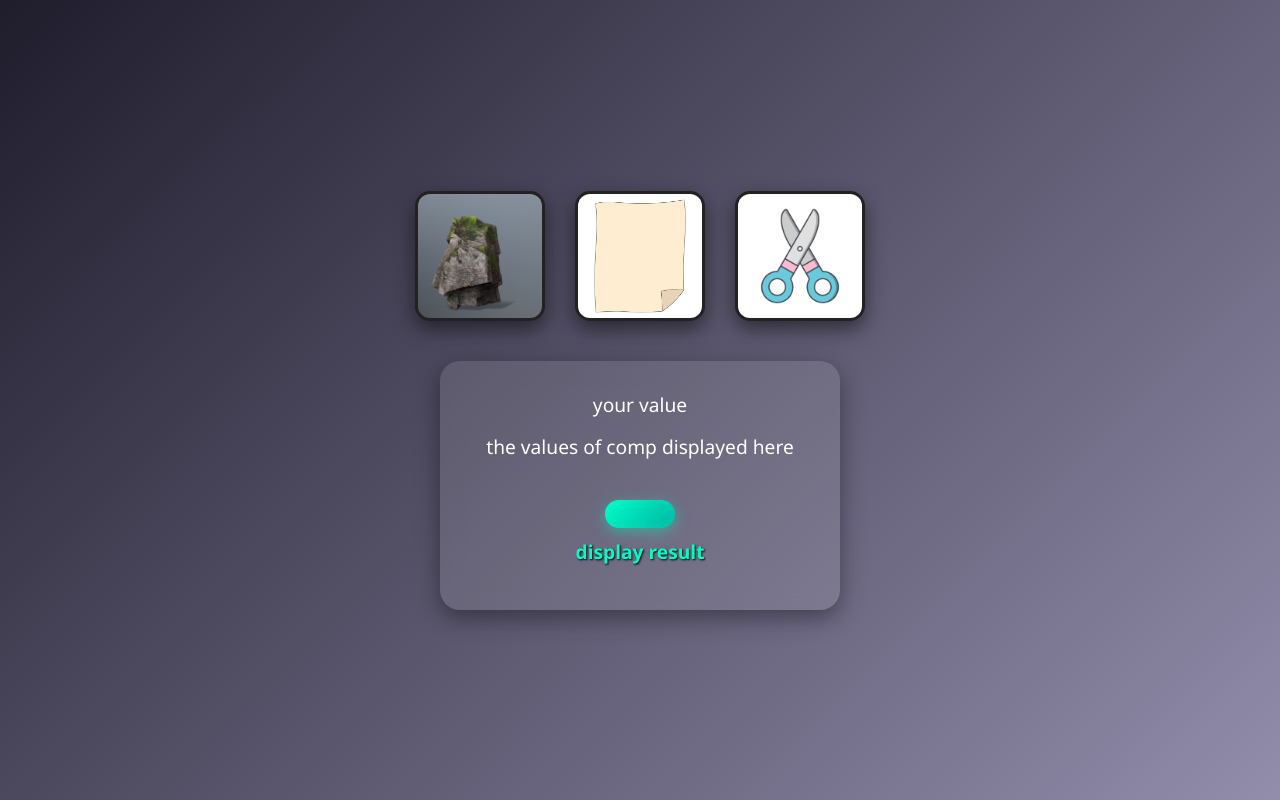
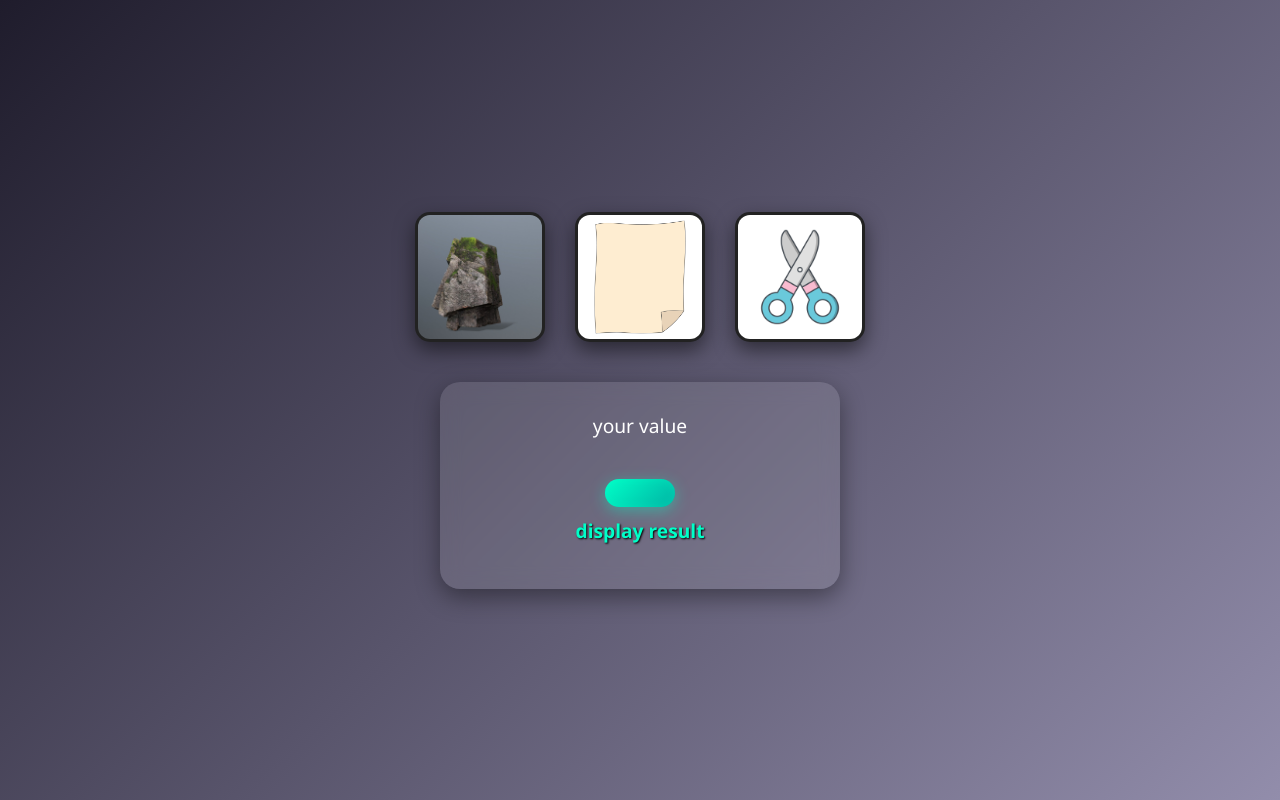
Before and after one commit to snishanth-hub/rock-paper-succors-game, a plain HTML site: page index.html in a window 1280 px wide. Drawn offline with Linux system fonts and the light colour scheme.

Commit message:
Update index.html

```diff
--- a/index.html
+++ b/index.html
@@ -14,7 +14,7 @@
         </div>
         <div id="values">
             <p id="myval">your value</p>
-            <p id="randomval">the values of comp displayed here</p>
+            <p id="randomval"></p>
             <button id="btn1" onclick="start()"></button>
 
 
@@ -34,4 +34,5 @@
 
         <script src="index.js"></script>
     </body>
+
 </html>
```
